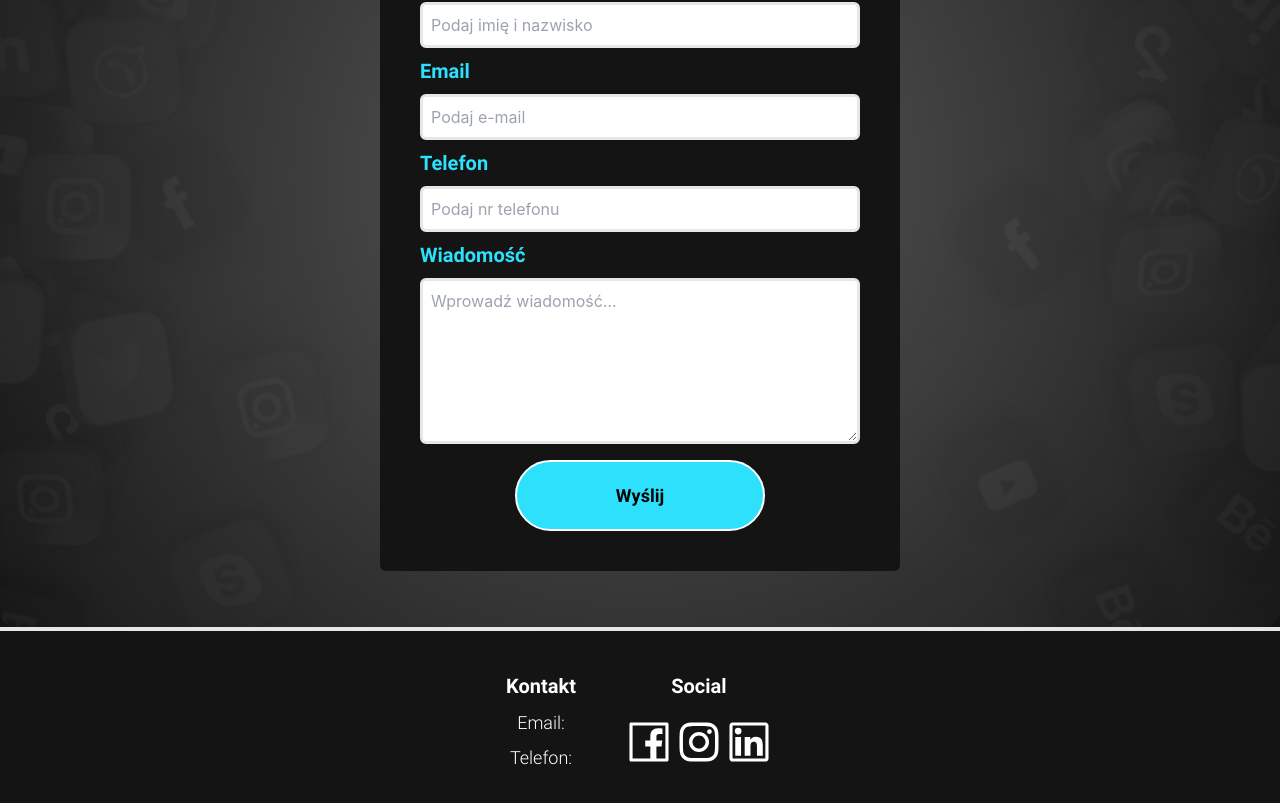
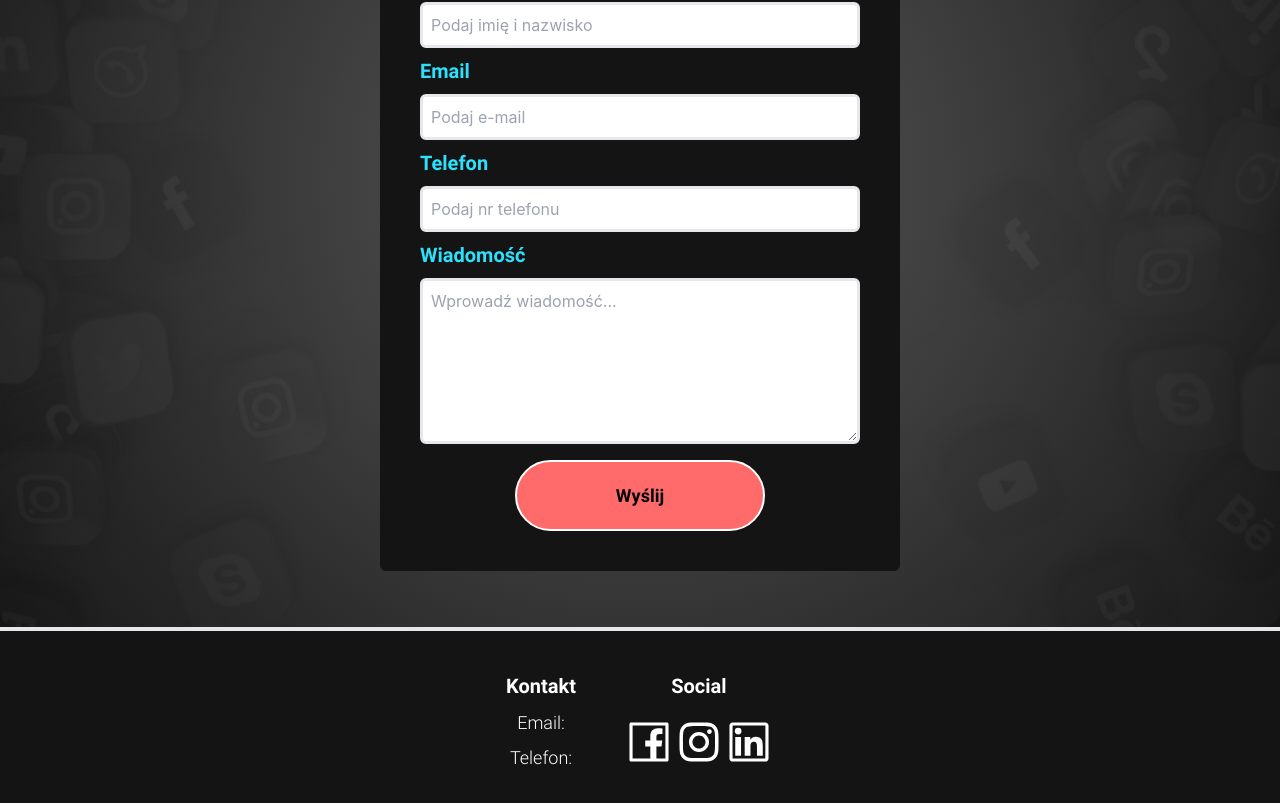
Before and after one commit to MateuszKuruc/marketing-portfolio, a Next.js app in the folder marketing-portfolio/: page / in a window 1280 px wide. Shown: the part 2964-3767 px from the top of the page. Built offline with nearby package versions, Linux system fonts and the light colour scheme.

Commit message:
change styling of coral button

```diff
--- a/marketing-portfolio/src/app/globals.css
+++ b/marketing-portfolio/src/app/globals.css
@@ -52,7 +52,7 @@ body {
   }
 
   .btn_submit {
-    @apply border-white font-medium border-2 bg-blue-50 px-8 py-5 transition-all hover:bg-blue-70 cursor-pointer hover:scale-105;
+    @apply border-white font-medium border-2 bg-coral-50 px-8 py-5 transition-all hover:bg-coral-70 cursor-pointer hover:scale-105;
   }
 
   .btn_disabled {
--- a/marketing-portfolio/tailwind.config.ts
+++ b/marketing-portfolio/tailwind.config.ts
@@ -19,6 +19,7 @@ module.exports = {
         },
         coral: {
           50: "#ff6b6b",
+          70: "#e64c4c",
         },
         gray: {
           10: "#EEEEEE",
```
